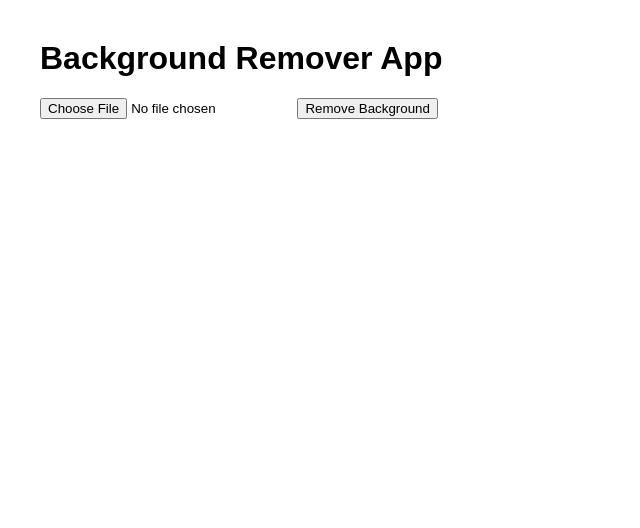
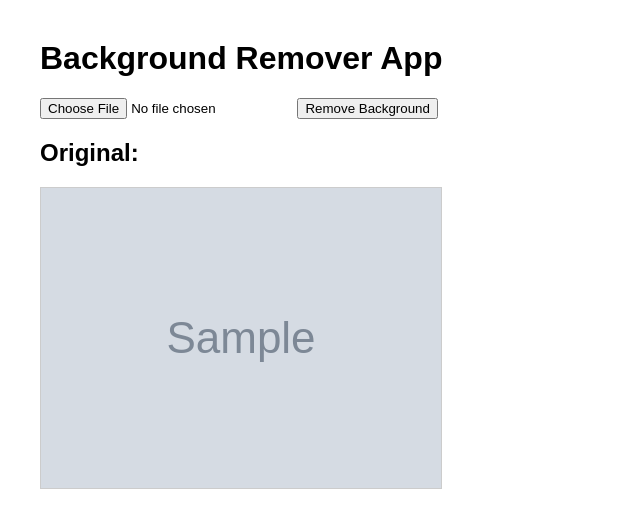
Before and after one commit to ithotsstephen/pythonbgremtest, a Flask app: template templates/index.html in a window 1280 px wide. Shown: the top 528 px of the page, without its empty margins (0-640 px from the left). Run offline with Flask 3, Linux system fonts and the light colour scheme; the template is opened without the code that fills it: most values are stand-ins (such as "Sample title", 1, 10 or a date in 2020); grey boxes marked "Sample" are stand-in pictures.

Commit message:
showing preview on clocking background remove

```diff
--- a/app.py
+++ b/app.py
@@ -29,7 +29,9 @@ def index():
             result_filename = file.filename + '.png'
             preview_img = url_for('result_file', filename=result_filename)
             download_link = url_for('result_file', filename=result_filename)
+            original_img = url_for('uploaded_file', filename=file.filename)
             return render_template('index.html',
+                                   original_img=original_img,
                                    preview_img=preview_img,
                                    download_link=download_link)
     return render_template('index.html')
--- a/requirements.txt
+++ b/requirements.txt
@@ -2,3 +2,4 @@ flask
 rembg
 pillow
 flask-cors
+gunicorn
--- a/templates/index.html
+++ b/templates/index.html
@@ -16,13 +16,19 @@
         <input type="file" name="image" accept="image/*" required>
         <button type="submit">Remove Background</button>
     </form>
-    {% if preview_img %}
+    {% if original_img or preview_img %}
     <div class="preview">
-        <h2>Preview:</h2>
-        <img src="{{ preview_img }}" alt="Preview">
+        {% if original_img %}
+        <h2>Original:</h2>
+        <img src="{{ original_img }}" alt="Original Image">
+        {% endif %}
+        {% if preview_img %}
+        <h2>Processed:</h2>
+        <img src="{{ preview_img }}" alt="Processed Image">
         <div class="download">
             <a href="{{ download_link }}" download>Download PNG</a>
         </div>
+        {% endif %}
     </div>
     {% endif %}
 </body>
```
Also changed, not shown: README.md (added), results/Screenshot from 2025-09-04 14-52-08.png.png (added), uploads/Screenshot from 2025-09-04 14-52-08.png (added).
